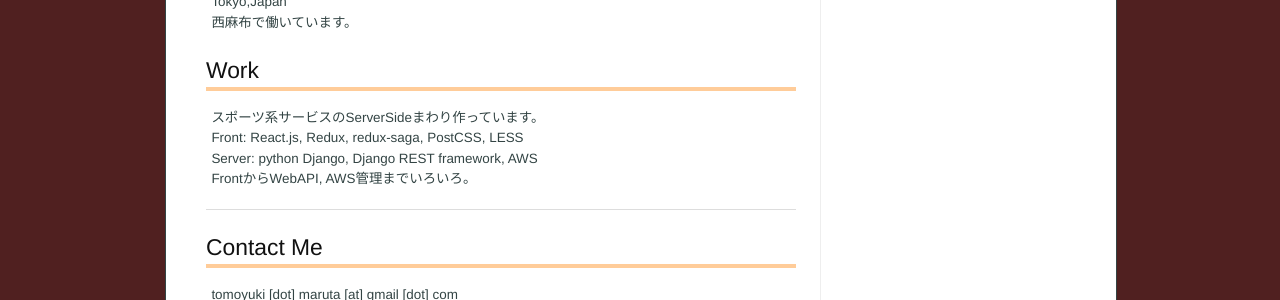
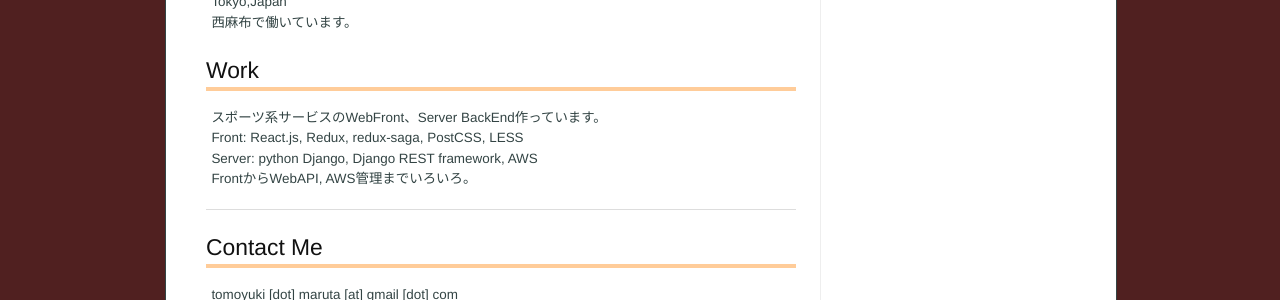
Before and after one commit to marucc/marucc.github.io, a Jekyll site: the page built from about/index.md, in a window 1280 px wide. Shown: the part 572-872 px from the top of the page. Built offline with Jekyll 4.4.1, drawn with Linux system fonts in a browser that asks for light colours.

Commit message:
Published with https://stackedit.io/

```diff
--- a/about/index.md
+++ b/about/index.md
@@ -28,7 +28,7 @@ Tokyo,Japan
 
 ## Work
 
-スポーツ系サービスのServerSideまわり作っています。
+スポーツ系サービスのWebFront、Server BackEnd作っています。
 
 Front: React.js, Redux, redux-saga, PostCSS, LESS
 
```
